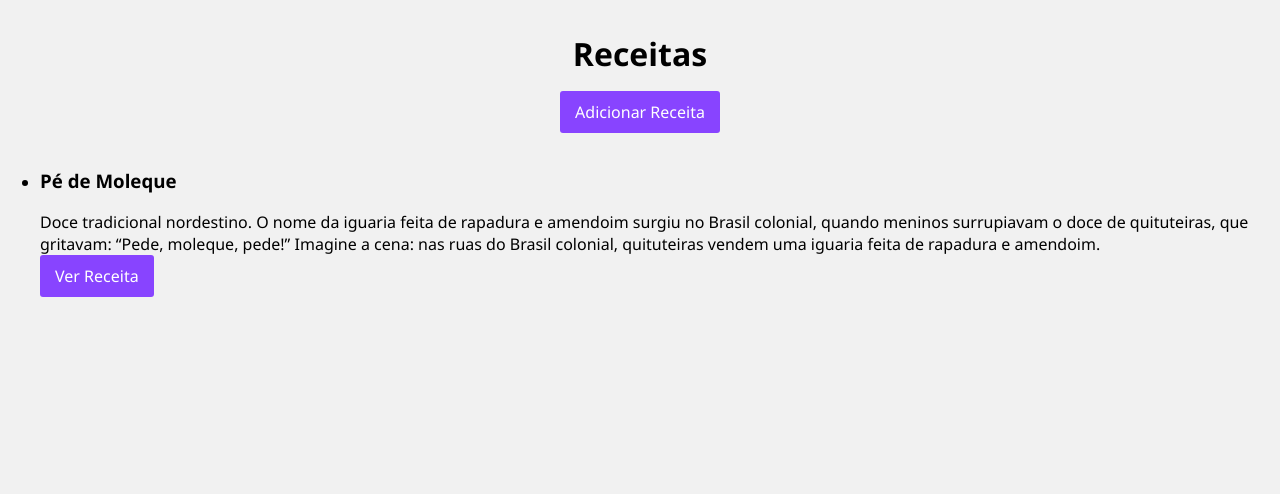
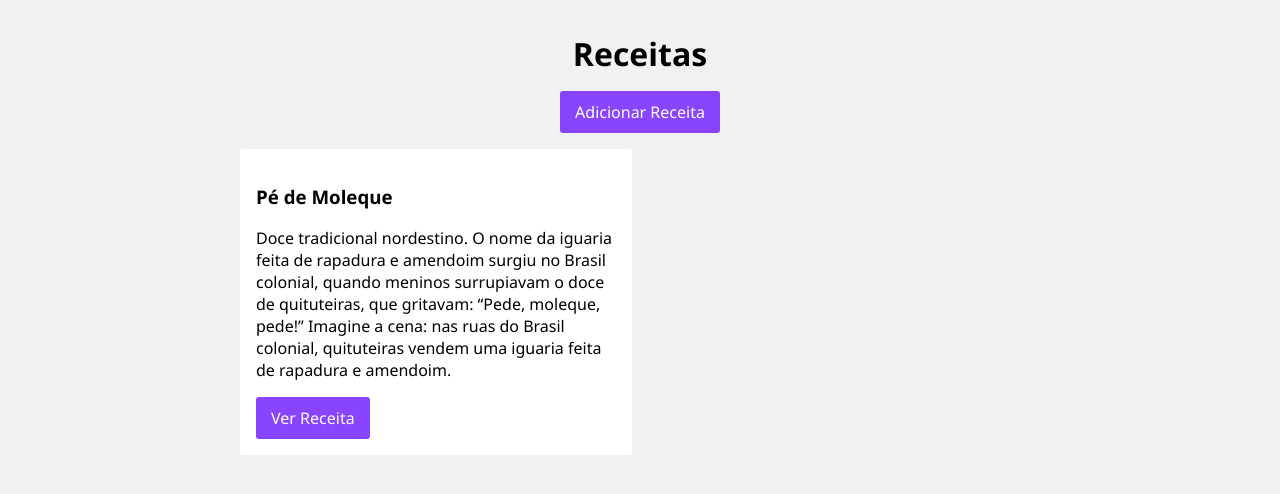
Before and after one commit to barbosadiego/recipe-app-vue, a Vue app: page / in a window 1280 px wide. Shown: the top 494 px of the page. Built offline with nearby package versions, Linux system fonts and the light colour scheme.

Commit message:
recipe list css

```diff
--- a/src/App.vue
+++ b/src/App.vue
@@ -74,7 +74,7 @@ export default {
   box-sizing: border-box;
 }
 
-body, h1, h2, p{
+body, h1, h2, p, ul{
   margin: 0px;
   padding: 0px;
   font-family: 'Segoe UI', Tahoma, Geneva, Verdana, sans-serif;
@@ -82,6 +82,10 @@ body, h1, h2, p{
 
 body{
   min-height: 100vh;
+}
+
+ul{
+  list-style: none;
 }
 
 .btn{
@@ -126,6 +130,30 @@ body{
 
   .add-btn{
     margin: 1rem 0;
+  }
+
+  .recipes-list{
+    max-width: 800px;
+
+    .recipe{
+      display: grid;
+      grid-template-columns: 1fr 1fr;
+      gap: 1rem;
+      @media (max-width:768px){
+        grid-template-columns: 1fr;
+        margin: 1rem;
+      }
+
+      li{
+        background-color: #fff;
+        padding: 1rem;
+        border-radius: 3px;
+
+        p{
+          margin-bottom: 1rem;
+        }
+      }
+    }
   }
 
   .add-recipes{
```
